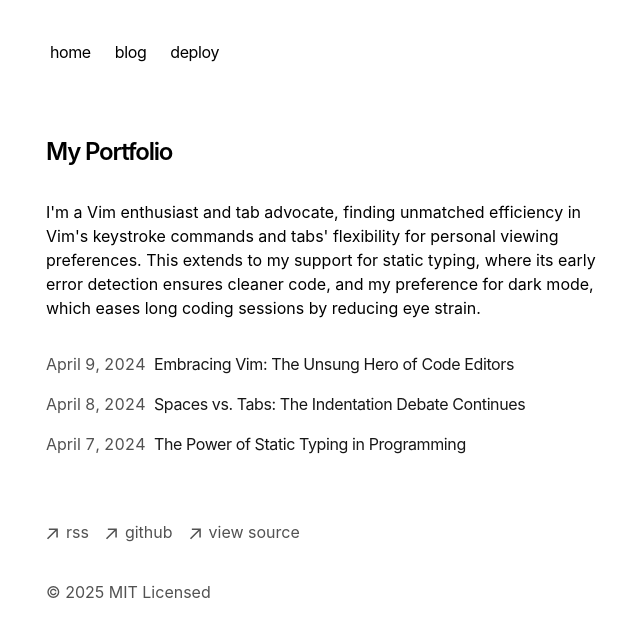
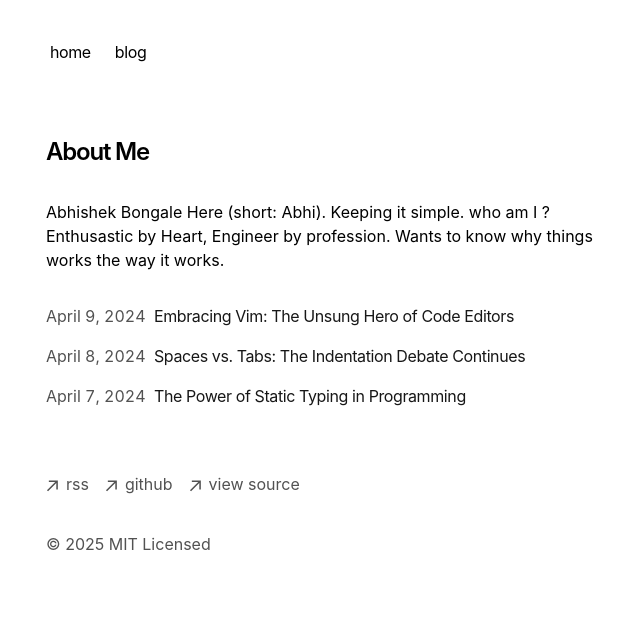
Before and after one commit to abhibongale/blog, a Next.js app: page / in a window 1280 px wide. Shown: the top 636 px of the page, without its empty margins (306-946 px from the left). Built offline with nearby package versions, Linux system fonts and the light colour scheme.

Commit message:
first commit of my blog

```diff
--- a/app/components/nav.tsx
+++ b/app/components/nav.tsx
@@ -6,10 +6,7 @@ const navItems = {
   },
   '/blog': {
     name: 'blog',
-  },
-  'https://vercel.com/templates/next.js/portfolio-starter-kit': {
-    name: 'deploy',
-  },
+  }
 }
 
 export function Navbar() {
--- a/app/page.tsx
+++ b/app/page.tsx
@@ -4,14 +4,13 @@ export default function Page() {
   return (
     <section>
       <h1 className="mb-8 text-2xl font-semibold tracking-tighter">
-        My Portfolio
+        About Me
       </h1>
       <p className="mb-4">
-        {`I'm a Vim enthusiast and tab advocate, finding unmatched efficiency in
-        Vim's keystroke commands and tabs' flexibility for personal viewing
-        preferences. This extends to my support for static typing, where its
-        early error detection ensures cleaner code, and my preference for dark
-        mode, which eases long coding sessions by reducing eye strain.`}
+        {`Abhishek Bongale Here (short: Abhi). Keeping it simple.
+        who am I ? Enthusastic by Heart, Engineer by profession.
+        Wants to know why things works the way it works.
+        `}
       </p>
       <div className="my-8">
         <BlogPosts />
```
